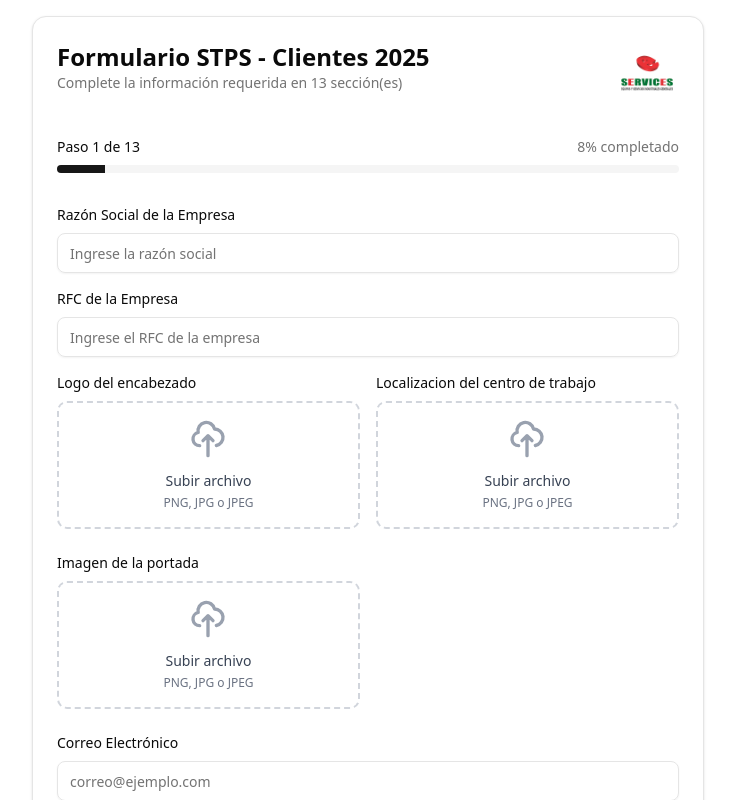
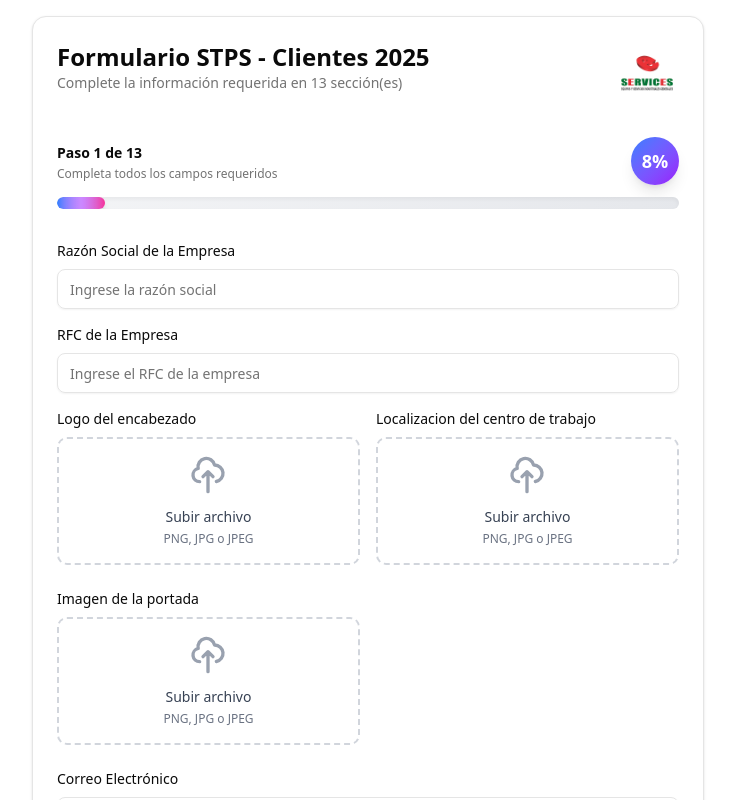
Before and after one commit to alan-wh0/eFlowss, a React (Vite) app: page / in a window 1280 px wide. Shown: the top 800 px of the page, without its empty margins (272-1007 px from the left). Built offline with nearby package versions, Linux system fonts and the light colour scheme.

Commit message:
Estilos v1.1

```diff
--- a/src/App.tsx
+++ b/src/App.tsx
@@ -708,6 +708,7 @@ const FormField: React.FC<{
   }
 
   if (type === "select") {
+    // Los select ocupan 1 columna por defecto
     return (
       <div className="space-y-2">
         <Label htmlFor={id} className="text-sm font-medium">{label}</Label>
@@ -1016,16 +1017,33 @@ export default function FormSTPS() {
         </CardHeader>
         <CardContent>
           <div className="mb-8">
-            <div className="space-y-2">
-              <div className="flex items-center justify-between text-sm">
-                <span className="font-medium text-foreground">Paso {step} de {TOTAL_STEPS}</span>
-                <span className="text-muted-foreground">{Math.round((step / TOTAL_STEPS) * 100)}% completado</span>
+            <div className="space-y-3">
+              <div className="flex items-center justify-between">
+                <div>
+                  <span className="text-sm font-semibold text-foreground">Paso {step} de {TOTAL_STEPS}</span>
+                  <p className="text-xs text-muted-foreground mt-0.5">Completa todos los campos requeridos</p>
+                </div>
+                <div className="flex items-center gap-2">
+                  <div className="flex items-center justify-center w-12 h-12 rounded-full bg-gradient-to-br from-blue-500 to-purple-600 shadow-lg">
+                    <span className="text-lg font-bold text-white">{Math.round((step / TOTAL_STEPS) * 100)}%</span>
+                  </div>
+                </div>
               </div>
-              <div className="h-2 bg-muted rounded-full overflow-hidden">
+              <div className="relative h-3 bg-gradient-to-r from-gray-100 to-gray-200 rounded-full overflow-hidden shadow-inner">
                 <div
-                  className="h-full bg-primary transition-all duration-500 ease-out"
+                  className="absolute inset-y-0 left-0 bg-gradient-to-r from-blue-500 via-purple-500 to-pink-500 rounded-full transition-all duration-700 ease-out shadow-md"
                   style={{ width: `${(step / TOTAL_STEPS) * 100}%` }}
-                />
+                >
+                  <div className="absolute inset-0 bg-gradient-to-r from-transparent via-white to-transparent opacity-30 animate-pulse" />
+                </div>
+                <div
+                  className="absolute inset-y-0 left-0 flex items-center justify-end pr-2"
+                  style={{ width: `${(step / TOTAL_STEPS) * 100}%` }}
+                >
+                  {step > 1 && (
+                    <div className="w-2 h-2 bg-white rounded-full shadow-lg" />
+                  )}
+                </div>
               </div>
             </div>
           </div>
```
